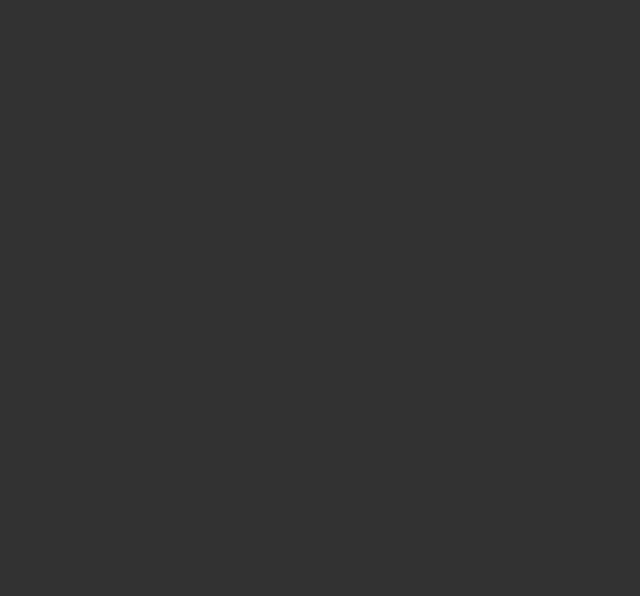
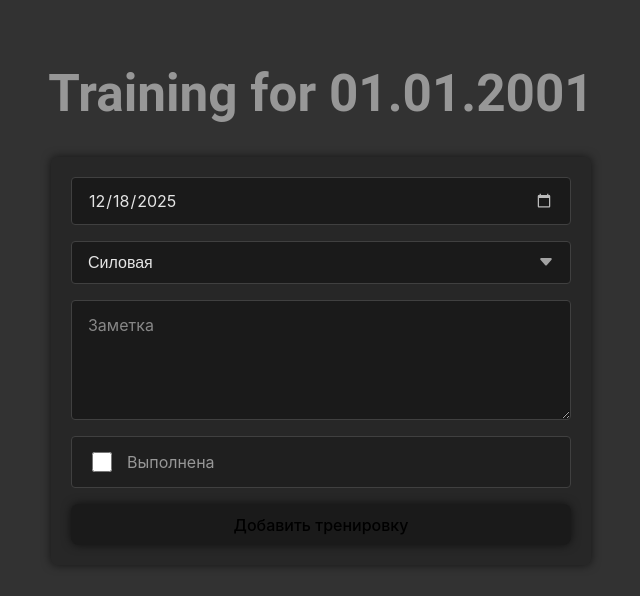
Before and after one commit to Yukky887/FitnessTracker-React, a React (Vite) app in the folder FitTreck/: page /training/1 in a window 1280 px wide. Before the commit this address had no page. Shown: the top 596 px of the page, without its empty margins (319-959 px from the left). Built offline with nearby package versions, Linux system fonts and the light colour scheme.

Commit message:
transport date to traning page from calendar

```diff
--- a/FitTreck/src/App.tsx
+++ b/FitTreck/src/App.tsx
@@ -22,7 +22,7 @@ function App() {
                 path="/weight-stats"
                 element={<WeightStatsPage entries={entries} />} />
             <Route
-                path="/training"
+                path="/training/:date"
                 element={<TrainingPage setWorkouts={setWorkouts} />} />
         </Routes>
 
--- a/FitTreck/src/components/HomePage/TrainingCalendar.tsx
+++ b/FitTreck/src/components/HomePage/TrainingCalendar.tsx
@@ -53,7 +53,7 @@ export function TrainingCalendar({ workoutDates }: TrainingCalendarProps) {
                         key={cell.date}
                         className={`square ${isWorkoutDate(cell.date) ? "square-active" : ""}`}
                         title={cell.date}
-                        onClick={() => navigate("/training")}
+                        onClick={() => navigate(`/training/${cell.date}`)}
                     />
                 ))}
             </div>
--- a/FitTreck/src/components/TrainingPage.tsx
+++ b/FitTreck/src/components/TrainingPage.tsx
@@ -1,19 +1,31 @@
 import { AddWorkoutForm } from "./AddWorkoutForm"
+import { useParams } from "react-router-dom";
+import dayjs from "dayjs";
 import type { WorkoutEntry } from "../types";
 
 export function TrainingPage({setWorkouts}: {setWorkouts: React.Dispatch<React.SetStateAction<WorkoutEntry[]>>}) {
 
+    const { date } = useParams<{ date: string }>();
+
+    const trainingDate = date
+        ? dayjs(date).format("DD.MM.YYYY")
+        : "Неизвестная дата";
 
     const handleAddWorkout = (workout: Omit<WorkoutEntry, "id">) => {
+        if (!date) return;
+
         setWorkouts(prev => [
             ...prev,
-            { ...workout, id: crypto.randomUUID() }
+            {
+                ...workout,
+                date,
+                id: crypto.randomUUID() }
         ]);
     };
 
     return (
         <div>
-            <h1>Training Page</h1>
+            <h1>Training for {trainingDate}</h1>
             <AddWorkoutForm onAddWorkout={handleAddWorkout}/>
         </div>
     );
```
